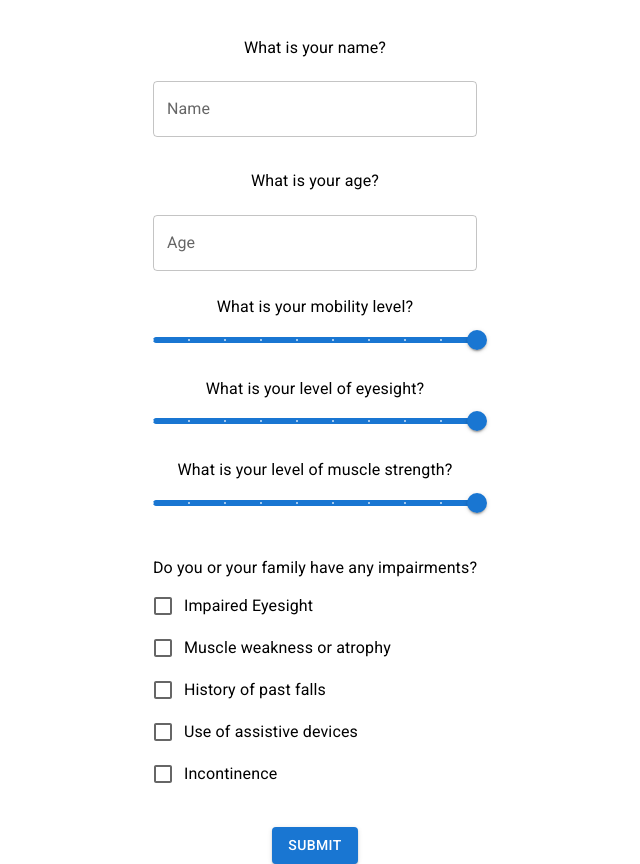
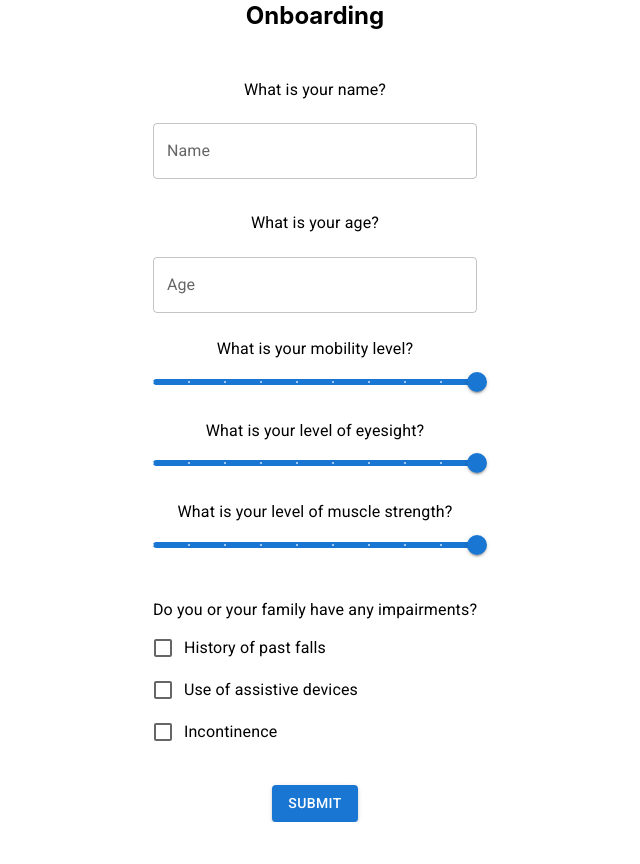
Before and after one commit to jackgarritano/safeHome, a React (Vite) app: page /onboarding in a window 1280 px wide. Shown: the whole page, without its empty margins (325-965 px from the left). After the commit the page ends 822 px from the top, so only its background shows below. Built offline with nearby package versions, Linux system fonts and the light colour scheme.

Commit message:
removed a few redundant checkboxes

```diff
--- a/src/pages/Onboarding.jsx
+++ b/src/pages/Onboarding.jsx
@@ -146,14 +146,6 @@ export default function Onboarding() {
 					</Typography>
 					<FormGroup>
 						<FormControlLabel
-							control={<Checkbox checked={formData.impairments.eyesight} onChange={handleCheckboxChange} name="eyesight" />}
-							label="Impaired Eyesight"
-						/>
-						<FormControlLabel
-							control={<Checkbox checked={formData.impairments.muscle_strength} onChange={handleCheckboxChange} name="muscle_strength" />}
-							label="Muscle weakness or atrophy"
-						/>
-						<FormControlLabel
 							control={<Checkbox checked={formData.impairments.past_fall_history} onChange={handleCheckboxChange} name="past_fall_history" />}
 							label="History of past falls"
 						/>
```
